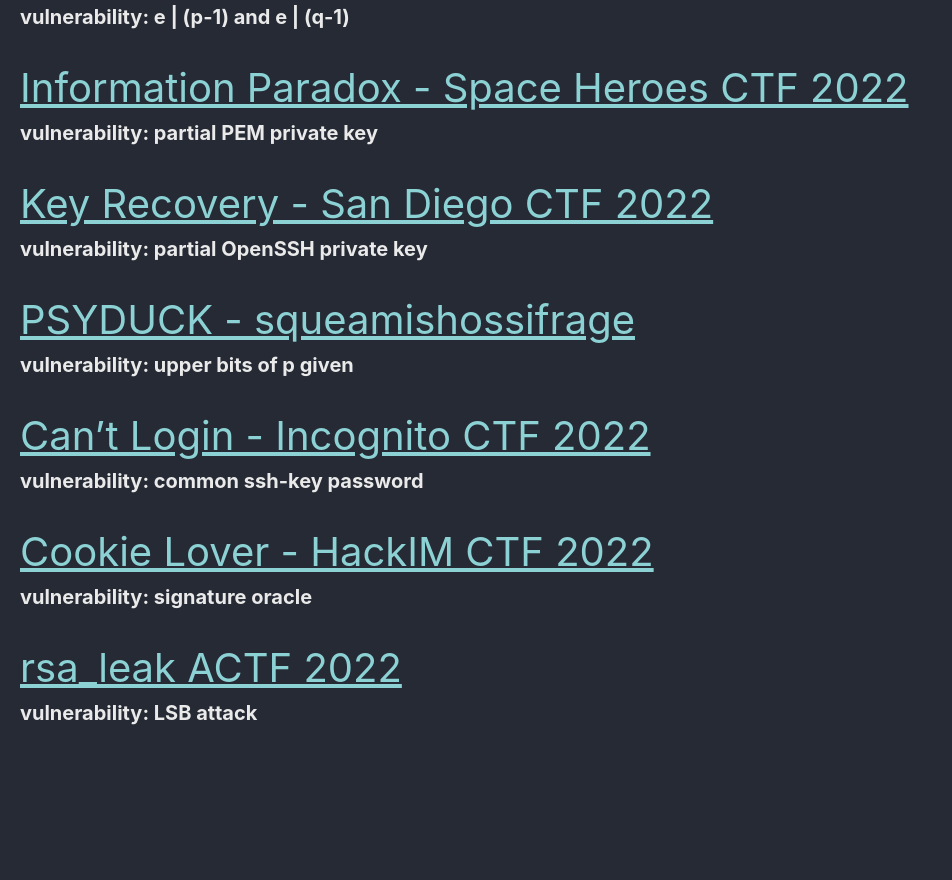
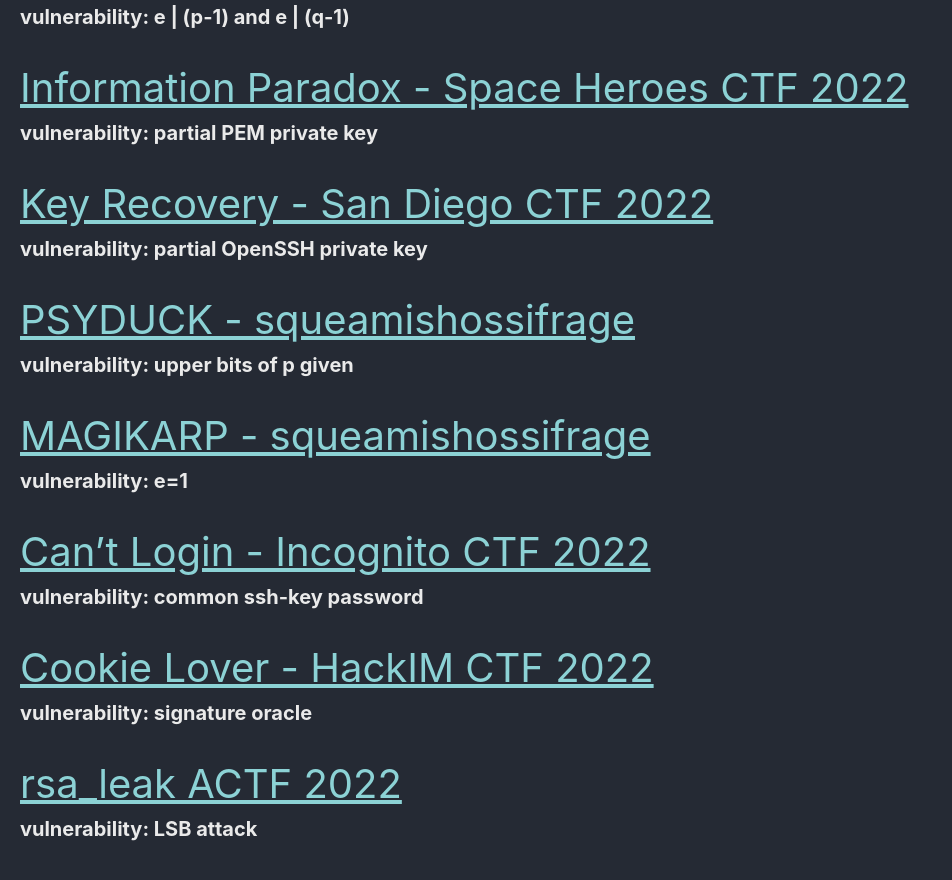
Before and after one commit to Connor-McCartney/Connor-McCartney.github.io, a Jekyll site: the page built from _pages/cryptography/rsa/rsa.md, in a window 1280 px wide and 900 px high, scrolled down 842 px. Shown: the top 880 px of the window, without its empty margins (0-952 px from the left). Built offline with Jekyll 4.4.1, drawn with Linux system fonts in a browser that asks for light colours; cached includes are drawn as plain includes; before the commit the page ends 1626 px from its top, so only the background shows below that.

Commit message:
Update rsa.md

```diff
--- a/_pages/cryptography/rsa/rsa.md
+++ b/_pages/cryptography/rsa/rsa.md
@@ -42,6 +42,10 @@ __vulnerability: partial OpenSSH private key__
 __vulnerability: upper bits of p given__
 
 
+<span style="font-size:2em;">   [MAGIKARP - squeamishossifrage](/cryptography/rsa/MAGIKARP-squeamishossifrage)       </span> <br>
+__vulnerability: e=1__
+
+
 <span style="font-size:2em;">   [Can't Login - Incognito CTF 2022](/cryptography/rsa/can't-login-ICTF-2022)       </span> <br>
 __vulnerability: common ssh-key password__
 
```
